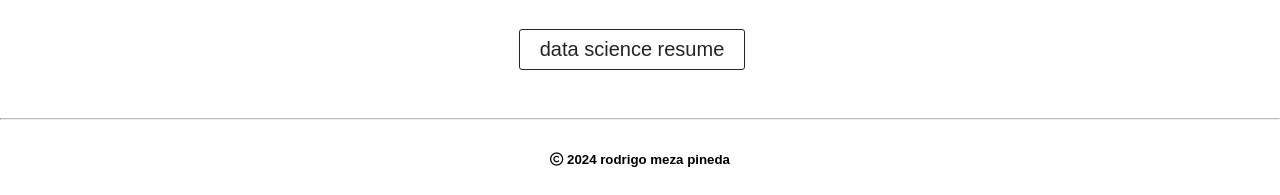
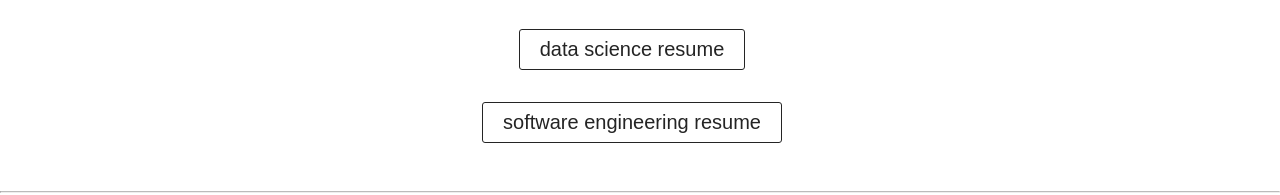
Before and after one commit to rmezapi/rod-website, a React (Create React App) app: page / in a window 1280 px wide. Shown: the part 754-949 px from the top of the page. Before the commit the page ends 921 px from the top, so only its background shows below. Built offline with nearby package versions, Linux system fonts and the light colour scheme; some icons are missing; what @cloudinary/url-gen would draw is missing.

Commit message:
added swe resume button

```diff
--- a/src/components/Pdf.js
+++ b/src/components/Pdf.js
@@ -3,12 +3,14 @@ import React from 'react'
 import { Button } from './Button';
 import './Pdf.css'
 
-const mle_cv = 'https://drive.google.com/file/d/1hi3jnwJLSvFQ1nEjJhNoVyn5TdCStK7v/view?usp=sharing';
-const ds_cv = 'https://drive.google.com/file/d/1EgbeND5Xu91DANhfNCRReQGHA5y_TpaW/view?usp=sharing'
+const mle_cv = 'https://drive.google.com/file/d/14CbpMwpUQ72PDfhXebJJ_1b4fAlw4Fnu/view?usp=sharing'
+const ds_cv = 'https://drive.google.com/file/d/1tb896U7lZafW33bj3-KHioUCr-vyglOj/view?usp=sharing'
+const swe_cv = 'https://drive.google.com/file/d/1Vq3Ip095-_Ldc8-f6w730DLYi_1Wr9PR/view?usp=sharing'
 
 // const pageNumber = 1;
 const targetPath_mle = 'meza_rodrigo_mle_cv'
 const targetPath_ds = 'meza_rodrigo_ds_cv'
+const targetPath_swe = 'meza_rodrigo_swe_cv'
 
 // pdfjs.GlobalWorkerOptions.workerSrc = new URL(
 //     'pdfjs-dist/legacy/build/pdf.worker.min.mjs',
@@ -33,15 +35,27 @@ const handleClickMLE = () => {
     document.body.removeChild(link);
 }
 
+const handleClickSWE = () => {
+    const link = document.createElement("a");
+    link.href = swe_cv;
+    link.download = targetPath_swe; // specify the filename
+    document.body.appendChild(link);
+    link.click();
+    document.body.removeChild(link);
+}
+
 function Pdf() {
     const download_mle = "machine learning resume"
     const download_ds = "data science resume"
+    const download_swe = "software engineering resume"
+
     return (
         <div>
             <div className='text'>
                 <h1> resume </h1>
                 <Button className='btn' children={download_mle} onClick={handleClickMLE} buttonStyle='btn--outline'/>
                 <Button className='btn' children={download_ds} onClick={handleClickDS} buttonStyle='btn--outline'/>
+                <Button className='btn' children={download_swe} onClick={handleClickSWE} buttonStyle='btn--outline'/>
             </div>
 
             {/* <p>
```
